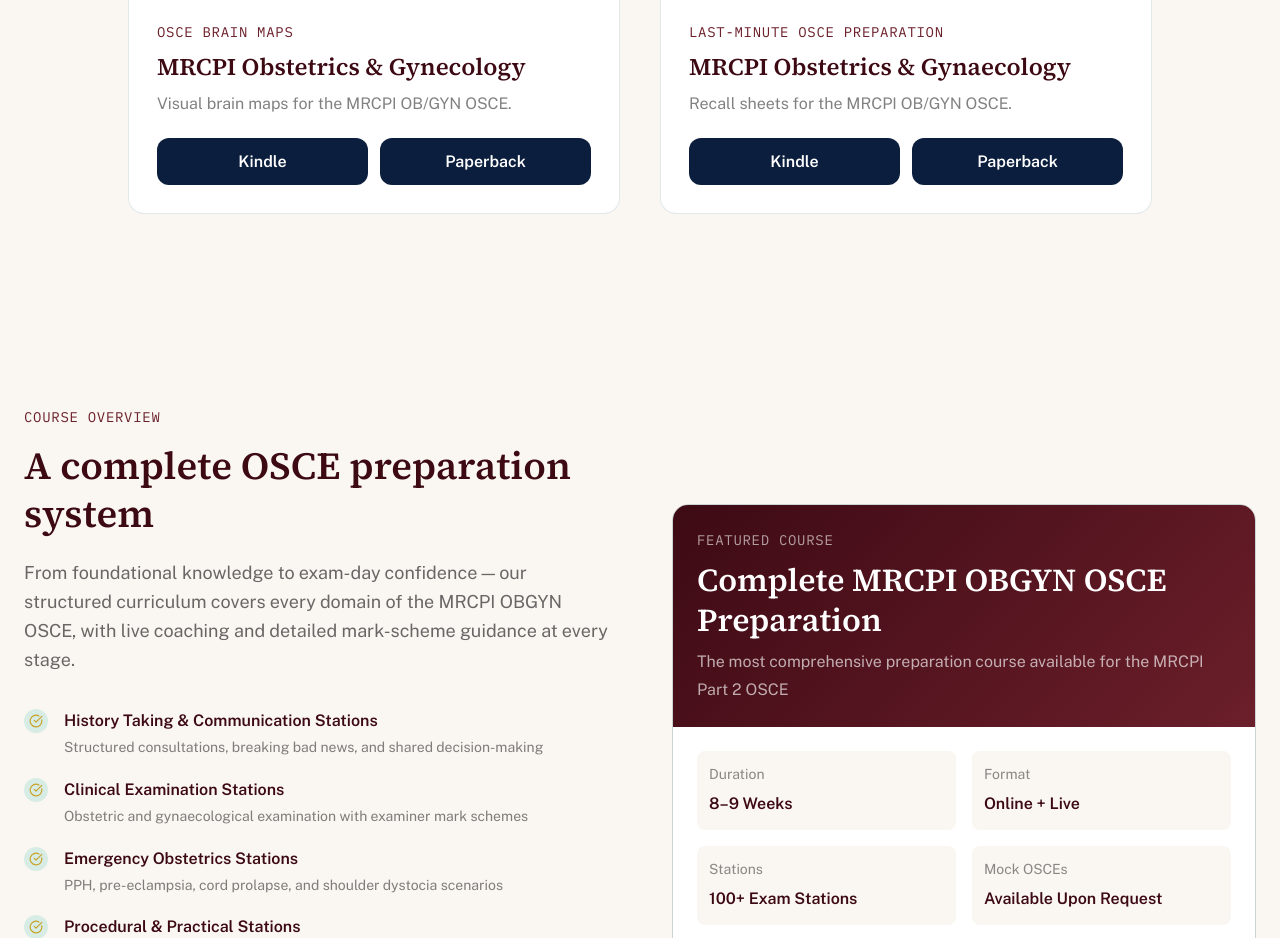
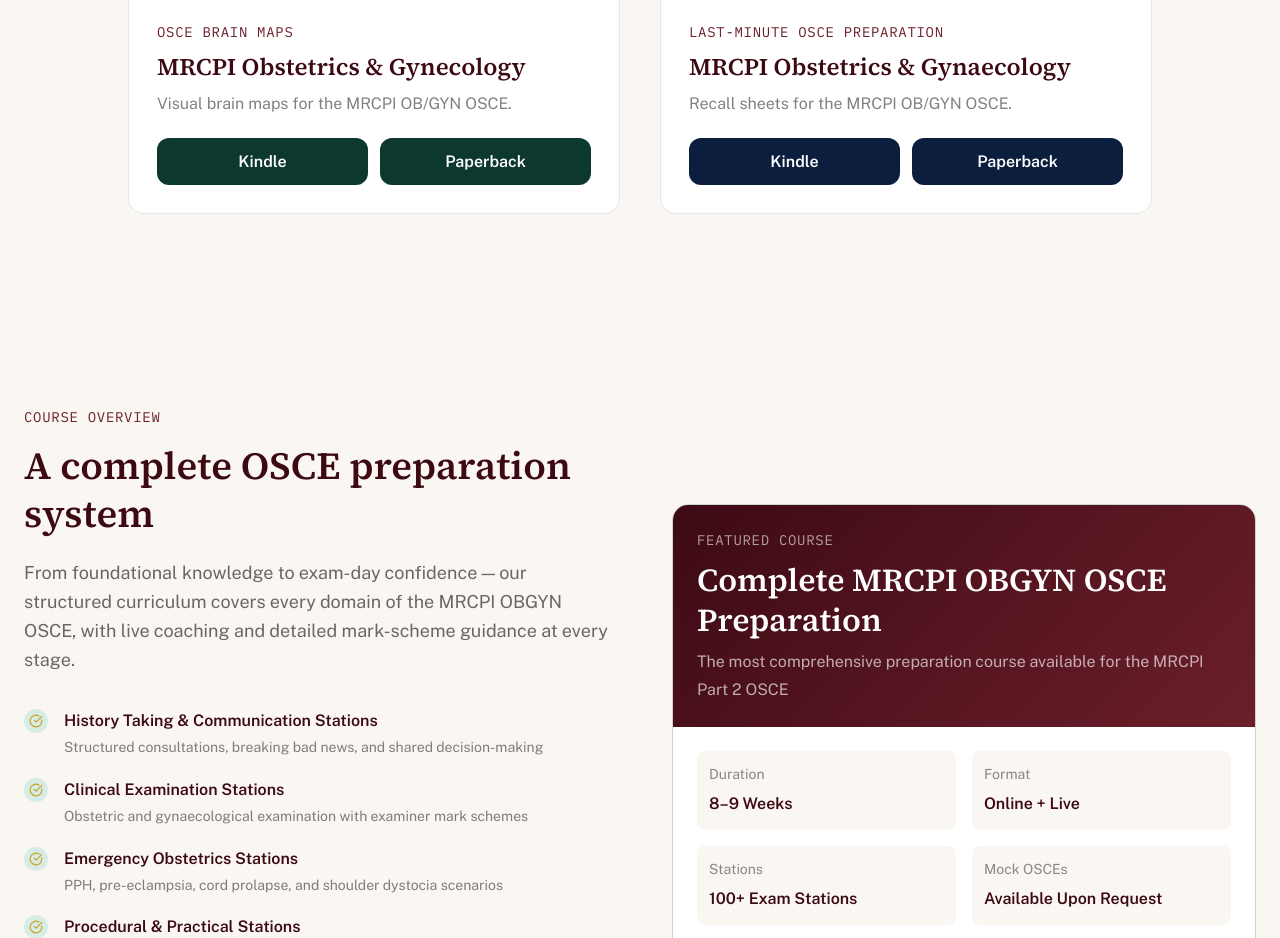
Before and after one commit to eyas711-cloud/MRCPI-OBGYNUNLOCKED, a Next.js app: page / in a window 1280 px wide. Shown: the part 5240-6178 px from the top of the page. Built offline with nearby package versions, Linux system fonts and the light colour scheme; no server answers; the database is empty.

Commit message:
Match Brain Maps buttons to book cover green (#0D382F)

```diff
--- a/src/app/page.tsx
+++ b/src/app/page.tsx
@@ -356,12 +356,12 @@
                 <div className="flex gap-3 mt-auto">
                   <a href="https://a.co/d/0gIV7V6m" target="_blank" rel="noopener noreferrer"
                     className="flex-1 text-center py-2.5 rounded-xl text-sm font-semibold transition-all hover:opacity-80"
-                    style={{ backgroundColor: "#0B1E3D", color: "white" }}>
+                    style={{ backgroundColor: "#0D382F", color: "white" }}>
                     Kindle
                   </a>
                   <a href="https://a.co/d/0gIV7V6m" target="_blank" rel="noopener noreferrer"
                     className="flex-1 text-center py-2.5 rounded-xl text-sm font-semibold transition-all hover:opacity-80"
-                    style={{ backgroundColor: "#0B1E3D", color: "white" }}>
+                    style={{ backgroundColor: "#0D382F", color: "white" }}>
                     Paperback
                   </a>
                 </div>
```
